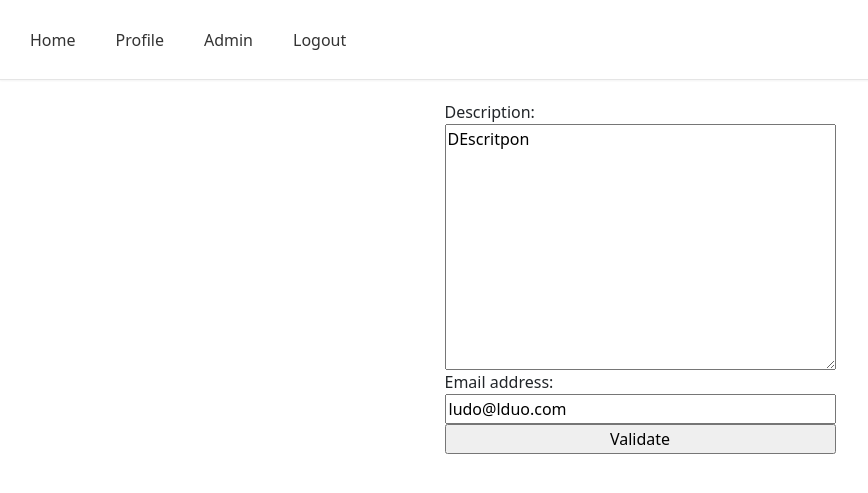
After one commit to Oerups/django, a Django app: page /practician/profile/ in a window 1280 px wide. The commit adds this page. Shown: the top 493 px of the page, without its empty margins (0-868 px from the left). Run offline with Django 4.2, Linux system fonts and the light colour scheme; a user stored in the database is signed in; data comes from the database, SQL or seed files in the repository; both versions use the stored data as it was after the commit.

Commit message:
practician profile

```diff
--- a/src/doctolib/forms.py
+++ b/src/doctolib/forms.py
@@ -77,3 +77,8 @@ class UserCreationForm(forms.ModelForm):
         if commit:
             user.save()
         return user
+
+class PracticianUpdateForm(forms.ModelForm):
+    class Meta:
+        model = get_user_model()
+        fields = ('description','email',)
--- a/src/doctolib/static/css/style.css
+++ b/src/doctolib/static/css/style.css
@@ -35,3 +35,9 @@ main {
     flex-direction: column;
     align-items: center;
 }
+
+
+form {
+    display: flex;
+    flex-direction: column;
+}
--- a/src/doctolib/templates/base.html
+++ b/src/doctolib/templates/base.html
@@ -5,6 +5,7 @@
         {% load static %}
         {% load auth_extras %}
         <link rel="stylesheet" type="text/css" href="{% static 'css/style.css' %}">
+        <link href="https://cdn.jsdelivr.net/npm/bootstrap@5.0.2/dist/css/bootstrap.min.css" rel="stylesheet" integrity="sha384-EVSTQN3/azprG1Anm3QDgpJLIm9Nao0Yz1ztcQTwFspd3yD65VohhpuuCOmLASjC" crossorigin="anonymous">
     </head>
 
     <body>
@@ -12,8 +13,8 @@
             <nav>
                 <ul>
                     <li><a href="/">Home</a></li>
-                    {% if request.user|has_group:"patient" %}
-                        <p>patient</p>
+                    {% if request.user|has_group:"practician" %}
+                        <li><a href="/practician/profile">Profile</a></li>
                     {% endif %}
                     {% if user.is_superuser %}
                         <li><a href="{% url 'admin:index' %}">Admin</a></li>
--- /dev/null
+++ b/src/doctolib/templates/practician/profile.html
@@ -0,0 +1,9 @@
+{% extends "base.html" %}
+
+{% block content %}
+<form method="post" action="{% url 'practician_profile' %}">
+    {% csrf_token %}
+    {{ form }}
+    <input type="submit" value="Validate" />
+</form>
+{% endblock %}
--- a/src/doctolib/templates/registration/register.html
+++ b/src/doctolib/templates/registration/register.html
@@ -18,8 +18,4 @@
         {{ form }}
         <input type="submit" value="Register" />
     </form>
-
-    <p>
-        <a href="{% url 'password_reset' %}">Lost password?</a>
-    </p>
 {% endblock %}
--- a/src/doctolib/urls.py
+++ b/src/doctolib/urls.py
@@ -18,10 +18,12 @@ from django.urls import path
 from django.conf.urls import include
 from .views import index
 from .views import register
+from .views import practician_profile
 
 urlpatterns = [
     path('', index, name='index'),
     path('admin/', admin.site.urls),
     path('accounts/', include('django.contrib.auth.urls')),
     path('accounts/register/', register, name='register'),
+    path('practician/profile/', practician_profile, name='practician_profile'),
 ]
--- a/src/doctolib/views.py
+++ b/src/doctolib/views.py
@@ -1,6 +1,6 @@
 from django.http import HttpResponse
 from django.shortcuts import render
-from .forms import UserCreationForm
+from .forms import UserCreationForm, PracticianUpdateForm
 from django.contrib.auth import authenticate, login
 from django.shortcuts import redirect
 from django.contrib.auth import get_user_model
@@ -24,3 +24,14 @@ def register(request):
     else:
         form = UserCreationForm()
     return render(request, 'registration/register.html', {'form': form})
+
+def practician_profile(request):
+    if request.method == 'POST':
+        form = PracticianUpdateForm(request.POST, instance=request.user)
+        if form.is_valid():
+            form.save()
+            return redirect('practician_profile')
+    else:
+        form = PracticianUpdateForm(instance=request.user)
+
+    return render(request, 'practician/profile.html', {'form': form})
```
Also changed, not shown: src/db.sqlite3.
